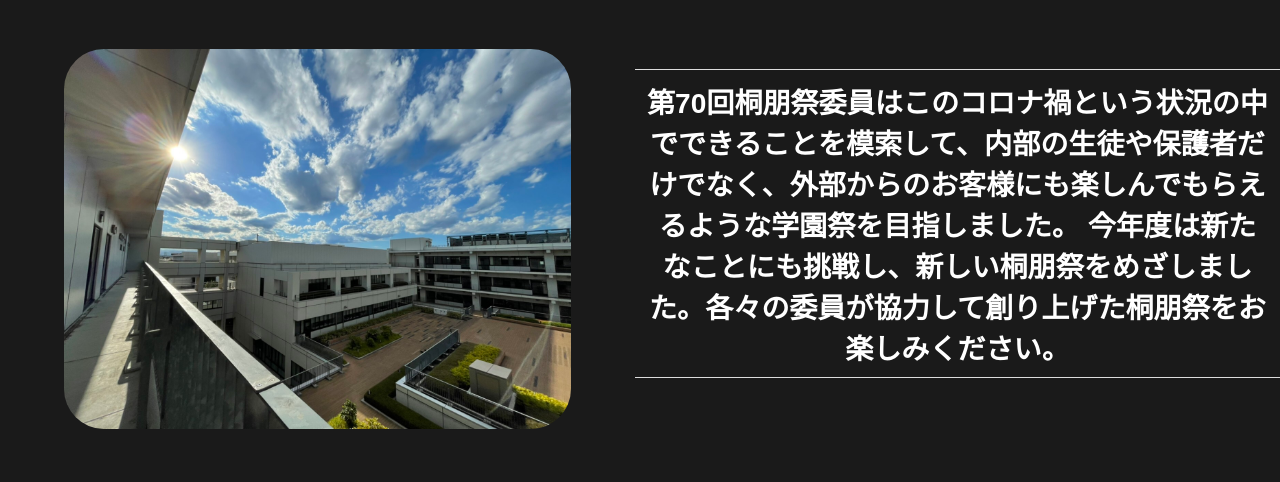
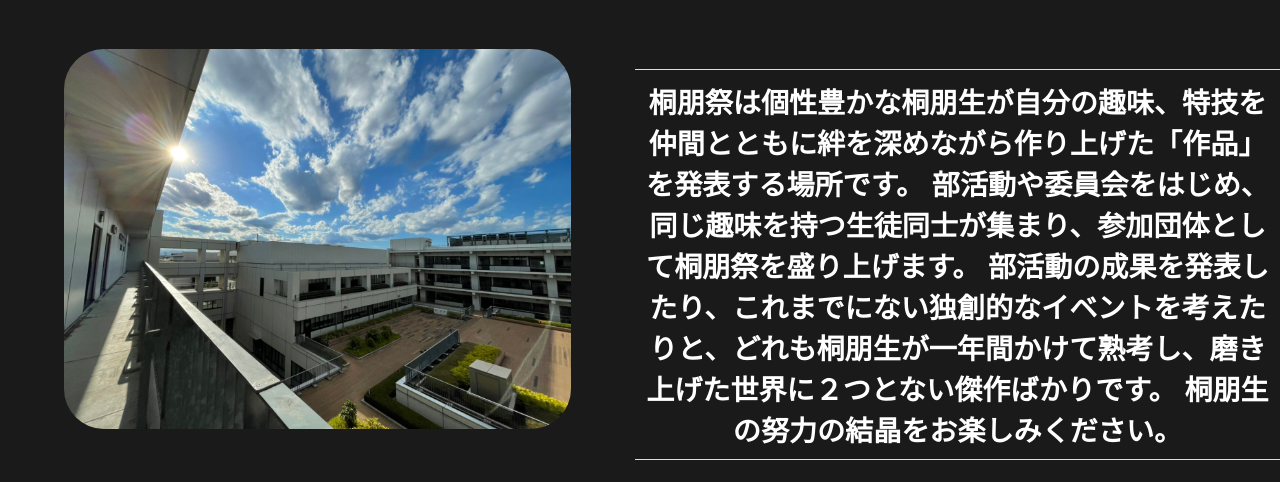
Before and after one commit to toho-festival/website-2021, a Next.js app: page /about in a window 1280 px wide. Shown: the part 452-934 px from the top of the page. Built offline with nearby package versions, Linux system fonts and the light colour scheme.

Commit message:
correct introduce sentence

```diff
--- a/src/components/AboutTohofes/entrance.tsx
+++ b/src/components/AboutTohofes/entrance.tsx
@@ -13,8 +13,10 @@ const AboutTOHO:FC = () => {
       <Content>
         <ContentTitle></ContentTitle>
         <ContentInfo>
-          第70回桐朋祭委員はこのコロナ禍という状況の中でできることを模索して、内部の生徒や保護者だけでなく、外部からのお客様にも楽しんでもらえるような学園祭を目指しました。
-          今年度は新たなことにも挑戦し、新しい桐朋祭をめざしました。各々の委員が協力して創り上げた桐朋祭をお楽しみください。
+          桐朋祭は個性豊かな桐朋生が自分の趣味、特技を仲間とともに絆を深めながら作り上げた「作品」を発表する場所です。
+          部活動や委員会をはじめ、同じ趣味を持つ生徒同士が集まり、参加団体として桐朋祭を盛り上げます。
+          部活動の成果を発表したり、これまでにない独創的なイベントを考えたりと、どれも桐朋生が一年間かけて熟考し、磨き上げた世界に２つとない傑作ばかりです。
+          桐朋生の努力の結晶をお楽しみください。
         </ContentInfo>
       </Content>
       </Constraction>
```
